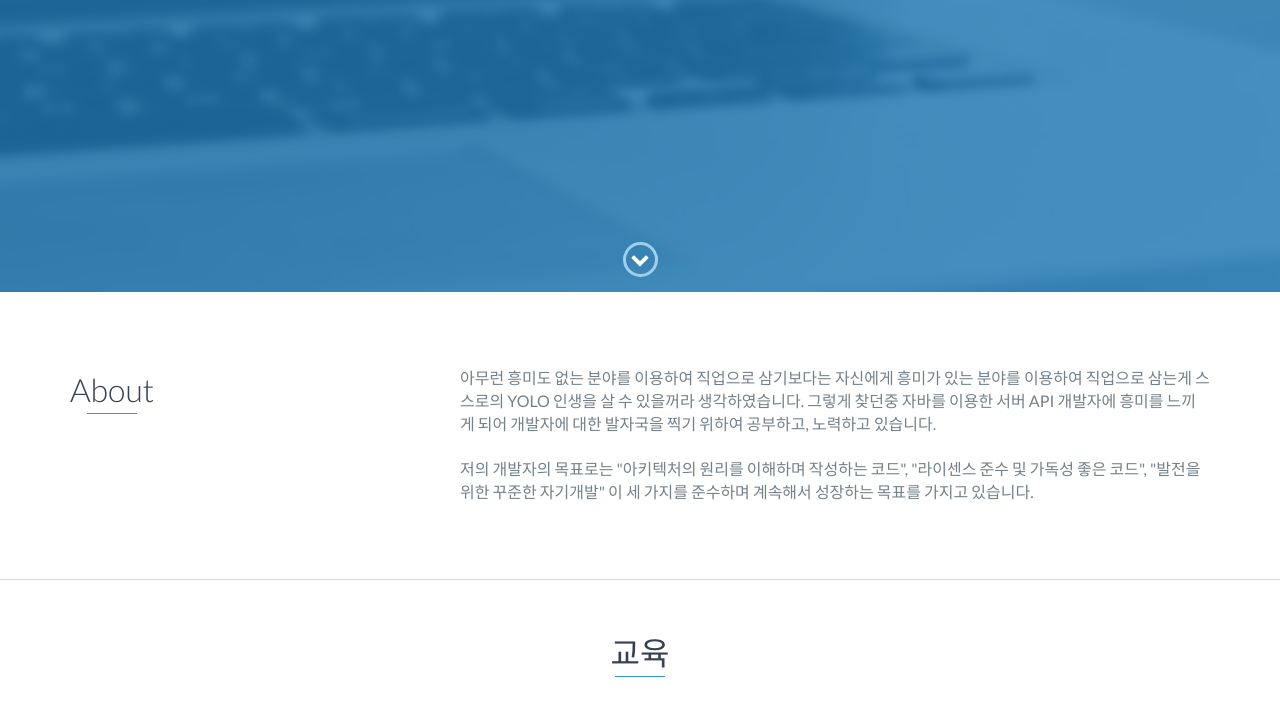
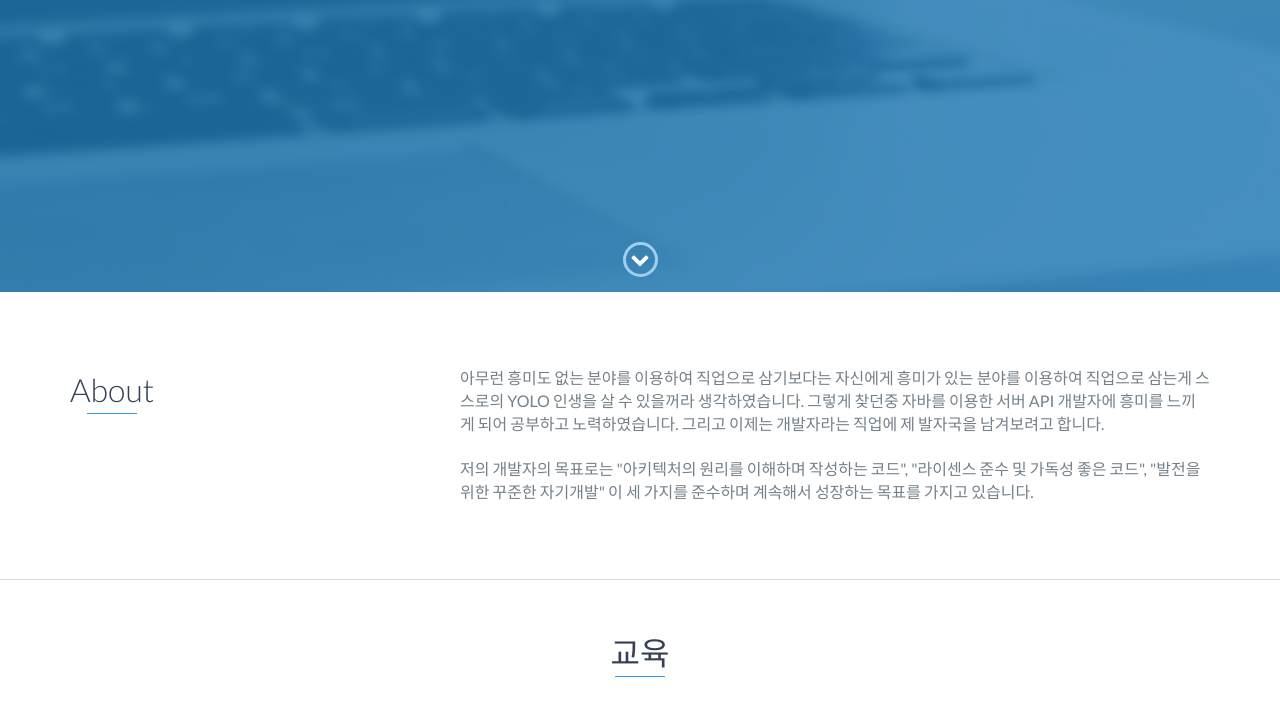
Before and after one commit to hodolee246/portfolio, a website: page index.html in a window 1280 px wide. Shown: the part 508-1209 px from the top of the page. Drawn offline with nearby package versions, Linux system fonts and the light colour scheme.

Commit message:
index about 내용 수정

```diff
--- a/index.html
+++ b/index.html
@@ -68,7 +68,7 @@
                 </div>
                 <div class="col-md-8">
                     <p>
-                        아무런 흥미도 없는 분야를 이용하여 직업으로 삼기보다는 자신에게 흥미가 있는 분야를 이용하여 직업으로 삼는게 스스로의 YOLO 인생을 살 수 있을꺼라 생각하였습니다. 그렇게 찾던중 자바를 이용한 서버 API 개발자에 흥미를 느끼게 되어 개발자에 대한 발자국을 찍기 위하여 공부하고, 노력하고 있습니다.
+                        아무런 흥미도 없는 분야를 이용하여 직업으로 삼기보다는 자신에게 흥미가 있는 분야를 이용하여 직업으로 삼는게 스스로의 YOLO 인생을 살 수 있을꺼라 생각하였습니다. 그렇게 찾던중 자바를 이용한 서버 API 개발자에 흥미를 느끼게 되어 공부하고 노력하였습니다. 그리고 이제는 개발자라는 직업에 제 발자국을 남겨보려고 합니다.
                         <br>
                         <br>
                         저의 개발자의 목표로는 "아키텍처의 원리를 이해하며 작성하는 코드", "라이센스 준수 및 가독성 좋은 코드", "발전을 위한 꾸준한 자기개발" 이 세 가지를 준수하며 계속해서 성장하는 목표를 가지고 있습니다.
```
